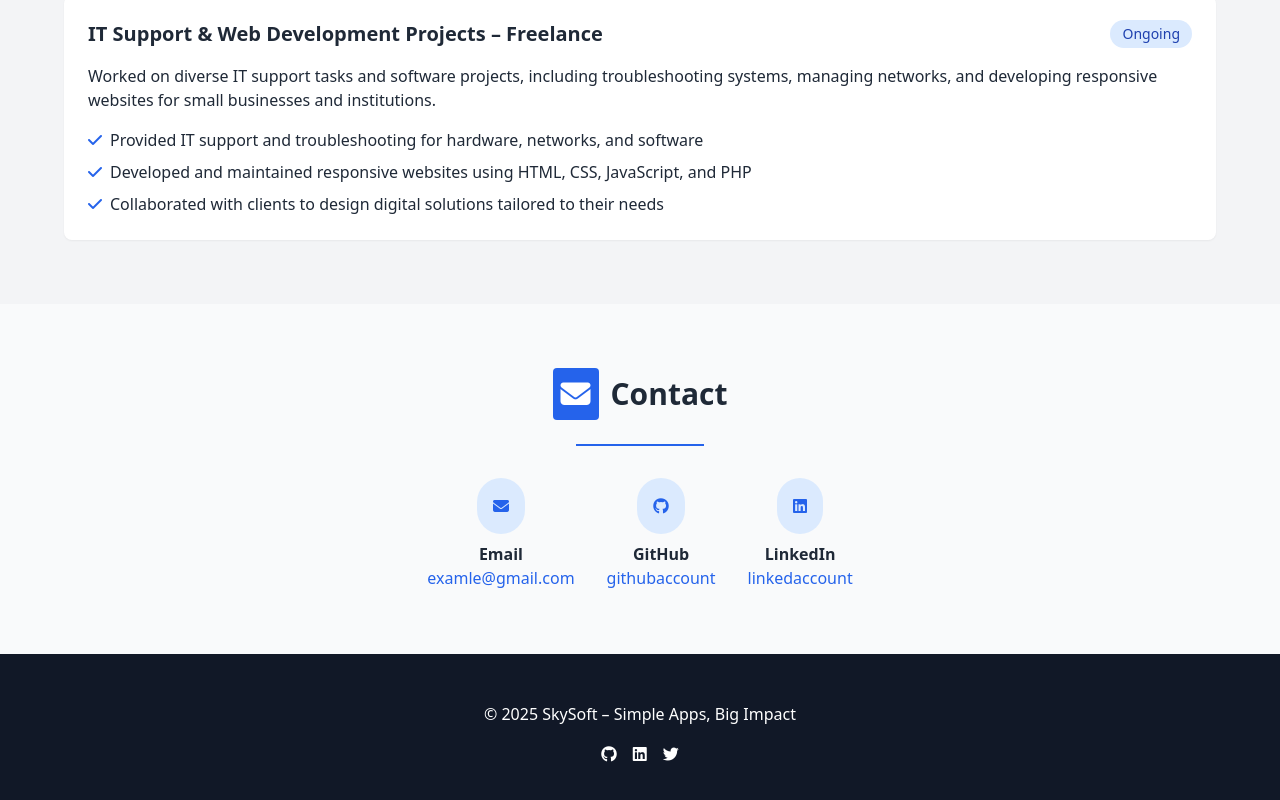
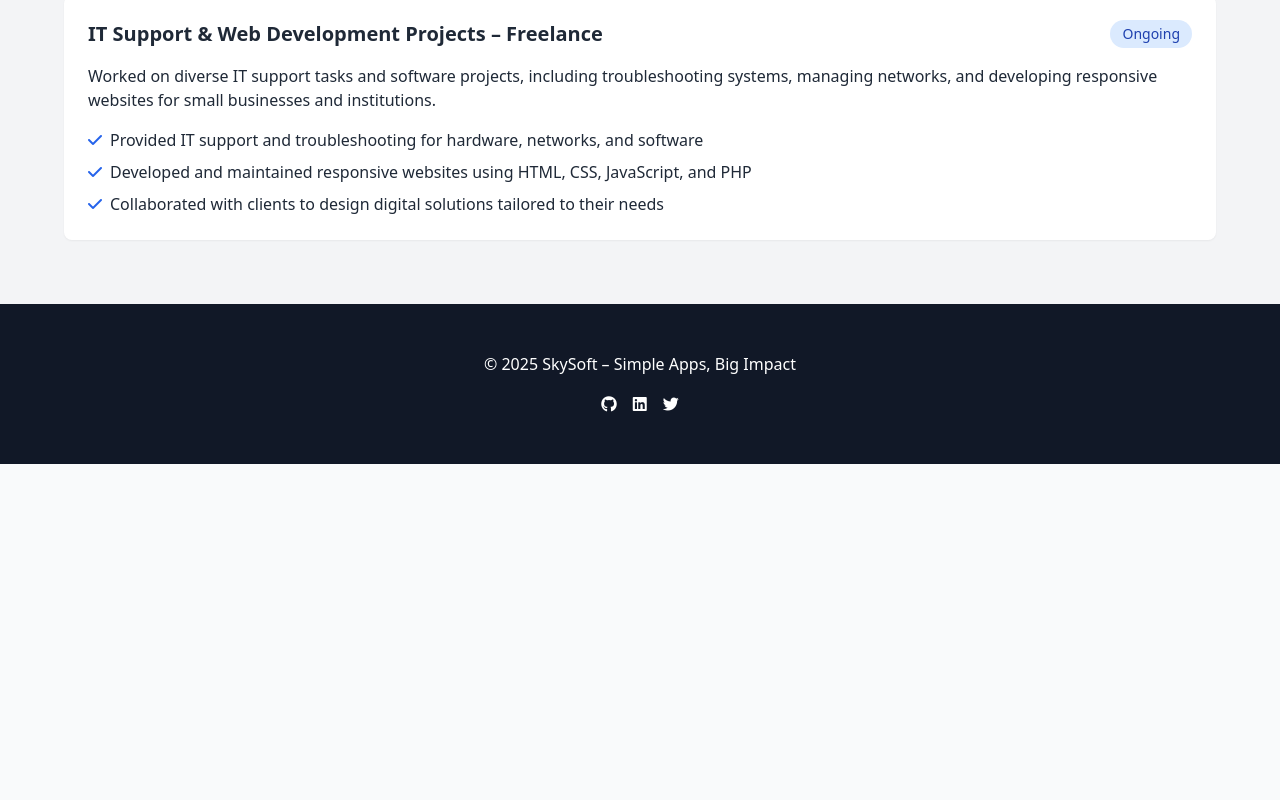
Before and after one commit to Caljan254/portfolio, a plain HTML site: page index.html in a window 1280 px wide. Shown: the part 2573-3373 px from the top of the page. After the commit the page ends 3037 px from the top, so only its background shows below. Drawn offline with nearby package versions, Linux system fonts and the light colour scheme.

Commit message:
i have separeted contact form from index and put it to gitignore

```diff
--- a/index.html
+++ b/index.html
@@ -530,62 +530,6 @@
             </div>
         </section>
 
-        <!-- Contact Section -->
-        <section id="contact-info" class="max-w-6xl mx-auto py-16 px-6">
-            <div class="max-w-6xl mx-auto">
-                <div class="animate-fade-in flex justify-center">
-                    <h2 class="text-3xl font-bold mb-6 flex items-center text-center">
-                        <span class="bg-primary-600 text-white p-2 rounded mr-3">
-                            <i class="fas fa-envelope" aria-hidden="true"></i>
-                        </span>
-                        Contact
-                    </h2>
-                </div>
-
-                <!-- Centered divider line -->
-                <div class="flex justify-center mb-8">
-                    <hr class="w-32 border-t-2 border-primary-600">
-                </div>
-
-                <!-- Contact info in horizontal layout -->
-                <div class="flex flex-wrap justify-center gap-8 text-center">
-                    <!-- Email -->
-                    <div class="flex flex-col items-center animate-fade-in-up">
-                        <div class="bg-primary-100 dark:bg-primary-900 p-4 rounded-full mb-2">
-                            <i class="fas fa-envelope text-primary-600 dark:text-primary-400" aria-hidden="true"></i>
-                        </div>
-                        <p class="font-semibold">Email</p>
-                        <a href="mailto:mumokisangau91@gmail.com"
-                            class="text-primary-600 dark:text-primary-400 hover:underline focus-visible">
-                            examle@gmail.com
-                        </a>
-                    </div>
-
-                    <!-- GitHub -->
-                    <div class="flex flex-col items-center animate-fade-in-up delay-100">
-                        <div class="bg-primary-100 dark:bg-primary-900 p-4 rounded-full mb-2">
-                            <i class="fab fa-github text-primary-600 dark:text-primary-400" aria-hidden="true"></i>
-                        </div>
-                        <p class="font-semibold">GitHub</p>
-                        <a href="https://github.com/caljan254"
-                            class="text-primary-600 dark:text-primary-400 hover:underline focus-visible">
-                            githubaccount
-                        </a>
-                    </div>
-
-                    <!-- LinkedIn -->
-                    <div class="flex flex-col items-center animate-fade-in-up delay-200">
-                        <div class="bg-primary-100 dark:bg-primary-900 p-4 rounded-full mb-2">
-                            <i class="fab fa-linkedin text-primary-600 dark:text-primary-400" aria-hidden="true"></i>
-                        </div>
-                        <p class="font-semibold">LinkedIn</p>
-                        <a href="https://linkedin.com/in/aaamumo254"
-                            class="text-primary-600 dark:text-primary-400 hover:underline focus-visible">
-                            linkedaccount
-                        </a>
-                    </div>
-                </div>
-            </div>
 
 
             <!-- Contact Form (initially hidden) -->
```
Also changed, not shown: contact.html (added, +76 -0 lines), 1 other file.
